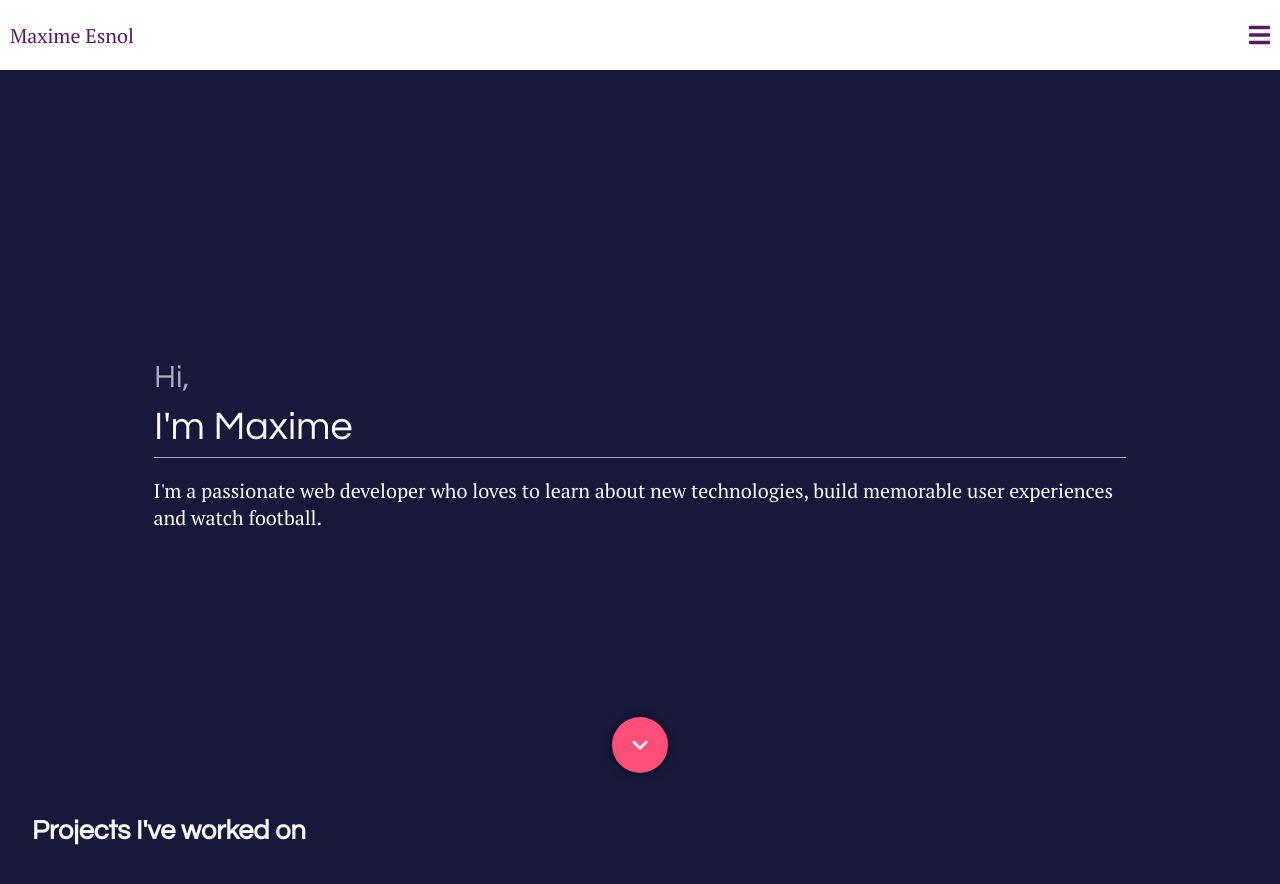
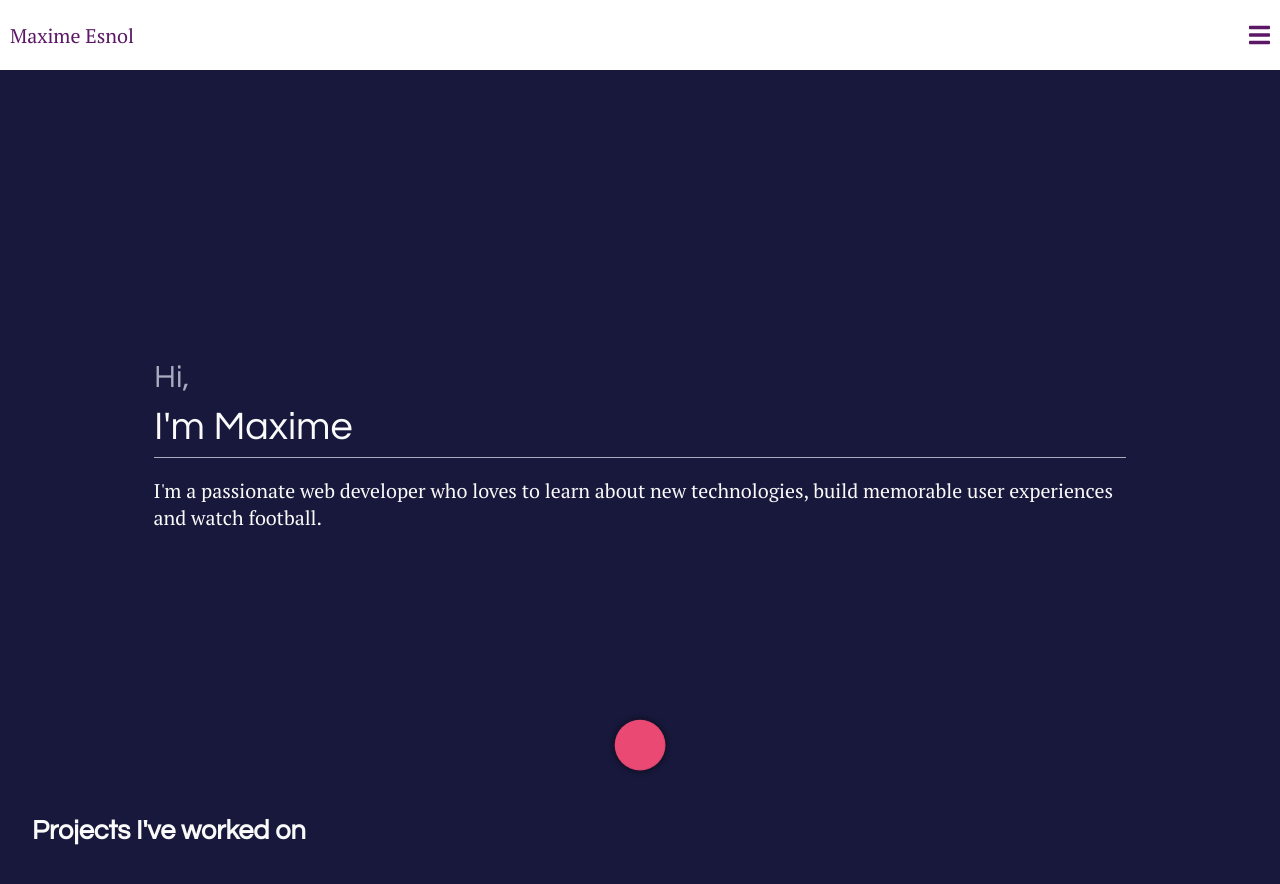
Before and after one commit to MaximeEsnol/Portfolio, a React (Create React App) app: page / in a window 1280 px wide. Shown: the top 884 px of the page. Built offline with nearby package versions, Linux system fonts and the light colour scheme.

Commit message:
Add animation for fab

```diff
--- a/src/assets/styles/transitions.css
+++ b/src/assets/styles/transitions.css
@@ -120,7 +120,7 @@
 }
 
 .home-hi.playing {
-    animation: homehi-appear 750ms cubic-bezier(0.215, 0.610, 0.355, 1);
+    animation: homehi-appear 2000ms cubic-bezier(0.215, 0.610, 0.355, 1);
     animation-play-state: running;
 }
 
@@ -135,24 +135,91 @@
 }
 
 .home-name.playing {
-    animation: homename-appear 750ms cubic-bezier(0.215, 0.610, 0.355, 1);
+    animation: homename-appear 1000ms cubic-bezier(0.215, 0.610, 0.355, 1);
     animation-play-state: running;
     animation-fill-mode: both;
+}
+
+.home-bio {
+    transform-origin: center;
+    opacity: 0;
+}
+
+.home-bio.playing {
+    animation: homeabout-appear 1000ms cubic-bezier(0.5, 1, 0.89, 1);
+    animation-fill-mode: forwards;
+}
+
+.home-fab {
+    opacity: 0;
+    transform-origin: center;
+}
+
+.home-fab.playing {
+    animation: home-fab-appear 1000ms cubic-bezier(0.34, 1.56, 0.64, 1);
+    animation-fill-mode: forwards;
+}
+
+.home-fab-icon {
+    opacity: 0;
+    transform-origin: center;
+}
+
+.home-fab-icon.playing {
+    animation: home-fab-icon-appear 500ms cubic-bezier(0.16, 1, 0.3, 1);
+    animation-fill-mode: forwards;
+}
+
+@keyframes home-fab-icon-appear {
+    from {
+        opacity: 0;
+        transform: translateY(-200%) scale(.8);
+    }
+    to {
+        opacity: 1;
+        transform: translateY(0) scale(1);
+    }
+}
+
+@keyframes home-fab-appear {
+    from {
+        transform: scale(0);
+        opacity: 0;
+    }
+    to {
+        transform: scale(1);
+        opacity: 1;
+    }
+}
+
+@keyframes homeabout-appear {
+    from {
+        opacity: 0;
+        transform: translateY(-100%);
+    }
+    to {
+        opacity: 1;
+        transform: translateY(0);
+    }
 }
 
 @keyframes homehi-appear {
     0% {
         opacity: 0;
+        color: var(--general-text-color);
     }
     40% {
         opacity: 1;
+        color: var(--general-text-color);
     }
     60% {
+        color: var(--general-text-color);
         transform: translateY(100%) scale(1);
     }
     100% {
         transform: translateY(0) scale(.8);
         opacity: 1;
+        color: var(--general-text-color-less);
     }
 }
 
```
